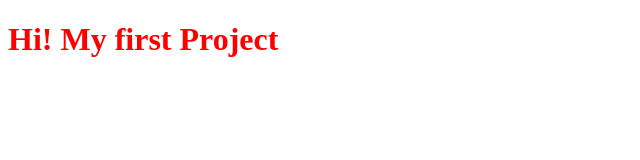
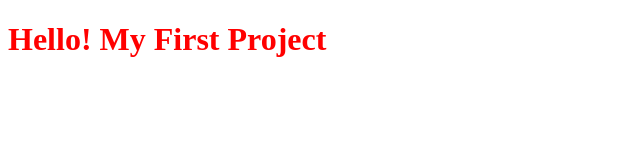
Before and after one commit to Poojitha2605/auto-suggest, a website: page frontend/index.html in a window 1280 px wide. Shown: the whole page, without its empty margins (0-640 px from the left). Drawn offline with Linux system fonts and the light colour scheme.

Commit message:
message update

```diff
--- a/frontend/index.html
+++ b/frontend/index.html
@@ -7,7 +7,7 @@
     <link rel="stylesheet" href="index.css">
 </head>
 <body>
-    <h1>Hi! My first Project</h1>
+    <h1>Hello! My First Project</h1>
     <script src="index.js"></script>
 </body>
 </html>
```
